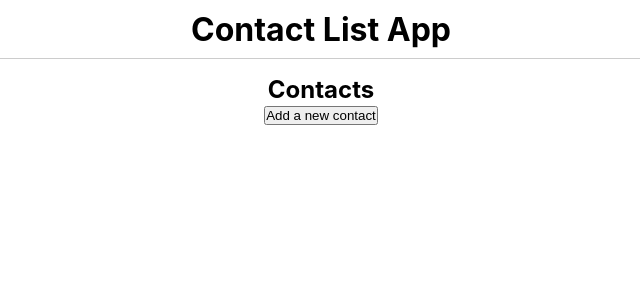
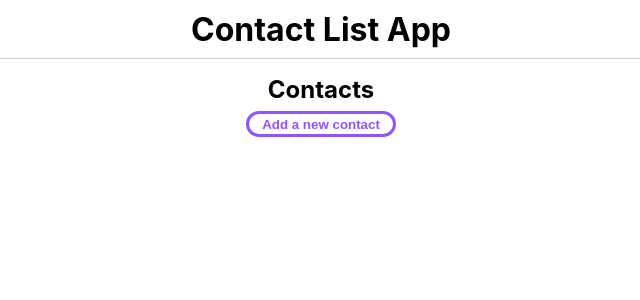
Before and after one commit to Sinac0de/React-Contact-List, a React (Create React App) app: page / in a window 1280 px wide. Shown: the top 300 px of the page, without its empty margins (319-959 px from the left). Built offline with nearby package versions, Linux system fonts and the light colour scheme.

Commit message:
Add Styles for the addContact page button

```diff
--- a/src/components/ContactList/contactList.module.css
+++ b/src/components/ContactList/contactList.module.css
@@ -36,3 +36,14 @@
   padding: 0.2em 1em;
   border-radius: 15px;
 }
+
+.addContactBtn {
+  border: 3px solid rgb(144, 85, 255);
+  background-color: white;
+  color: rgb(144, 85, 255);
+  cursor: pointer;
+  font-weight: bold;
+  padding: 0.2em 1em;
+  border-radius: 15px;
+  margin: 0.5em 0;
+}
```
